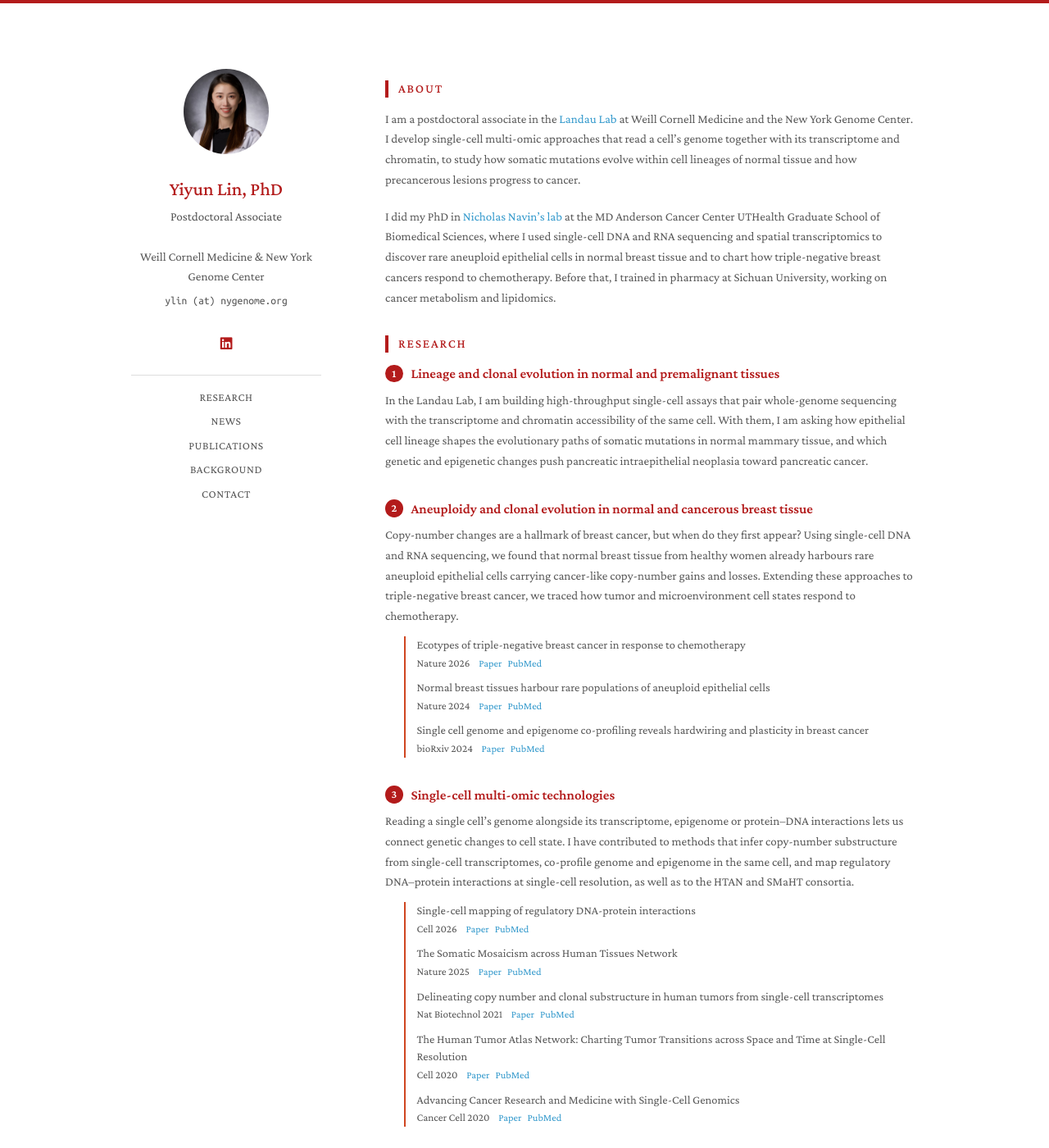
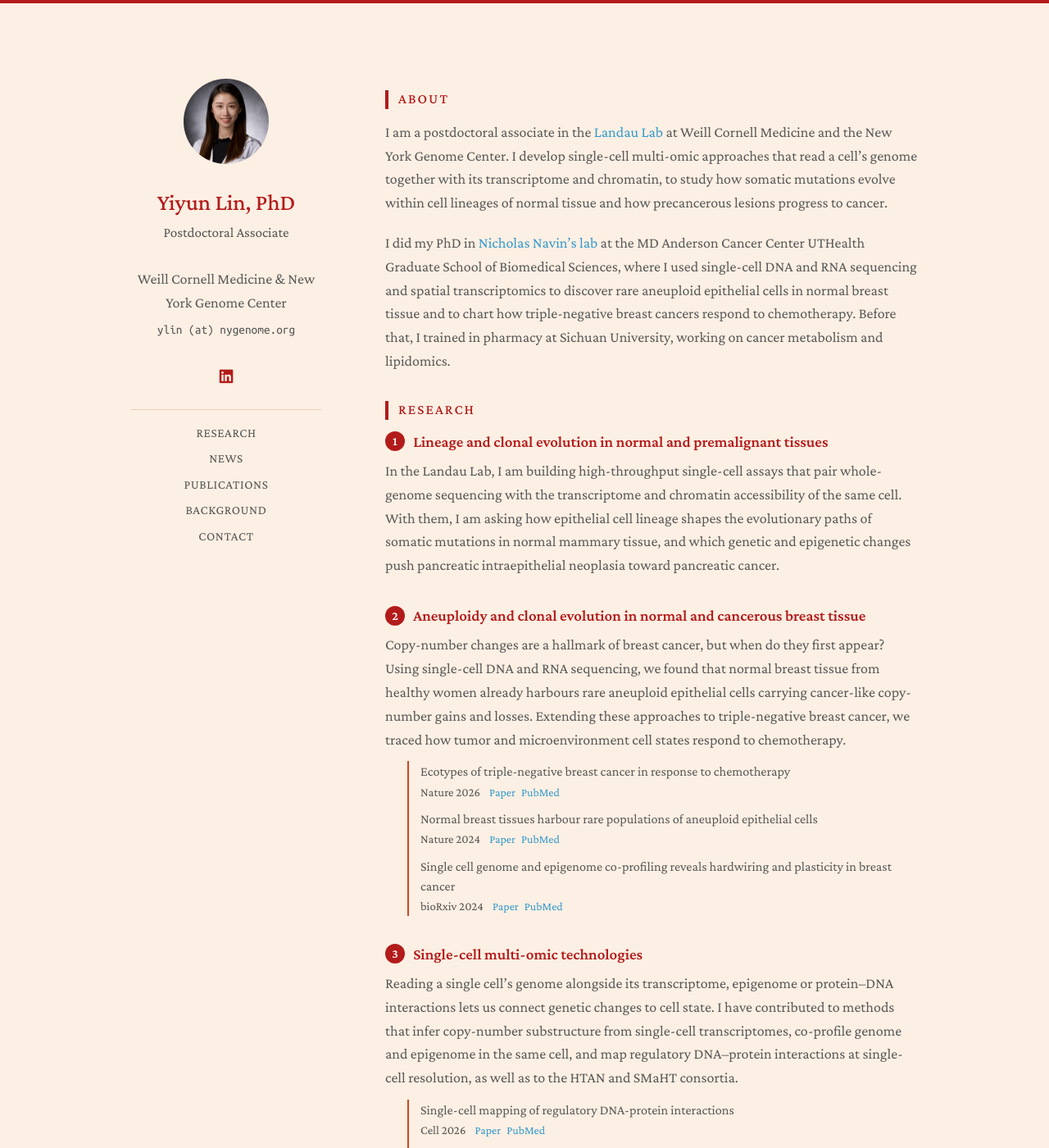
Before and after one commit to yiyunlin1992/yiyunlin1992.github.io, a Jekyll site: the page built from index.md, in a window 1280 px wide and 1400 px high. Shown: the whole window at 82% size. Built offline with Jekyll 4.4.1, drawn with Linux system fonts in a browser that asks for light colours; a style sheet for code colours, icons or effects is not loaded; our own code applies the rules of GitHub Pages for plain Markdown files.

Commit message:
Larger type

```diff
--- a/assets/css/custom.css
+++ b/assets/css/custom.css
@@ -522,3 +522,29 @@ section h2 {
 
 .section-nav a:hover,
 a:hover { color: var(--accent-2); }
+
+/* ---- warm page background ------------------------------------------------
+   Pale tint of WCM Bright Orange. Body text #595959 = 6.2:1 contrast,
+   Cornell Red = 6.0:1 (both pass WCAG AA). Dark mode uses a warm near-black.
+   ------------------------------------------------------------------------- */
+:root {
+  --page-bg: #FCEFE3;
+  --rule: #EBCFB6;
+  --chip-bg: #F8E3D0;
+}
+@media (prefers-color-scheme: dark) {
+  :root {
+    --page-bg: #2A211C;
+    --rule: #4A3A30;
+    --chip-bg: #3A2D25;
+  }
+}
+body { background-color: var(--page-bg); }
+
+/* ---- larger type ---------------------------------------------------------
+   Crimson Pro has a small x-height, so everything is scaled up ~20%.
+   Most sizes in this file are rem, so raising the root scales them all.
+   ------------------------------------------------------------------------- */
+html { font-size: 18px; }
+body { font-size: 18px; line-height: 1.6; }
+header h1 { font-size: 28px; }
```
Also changed, not shown: favicon.ico.
